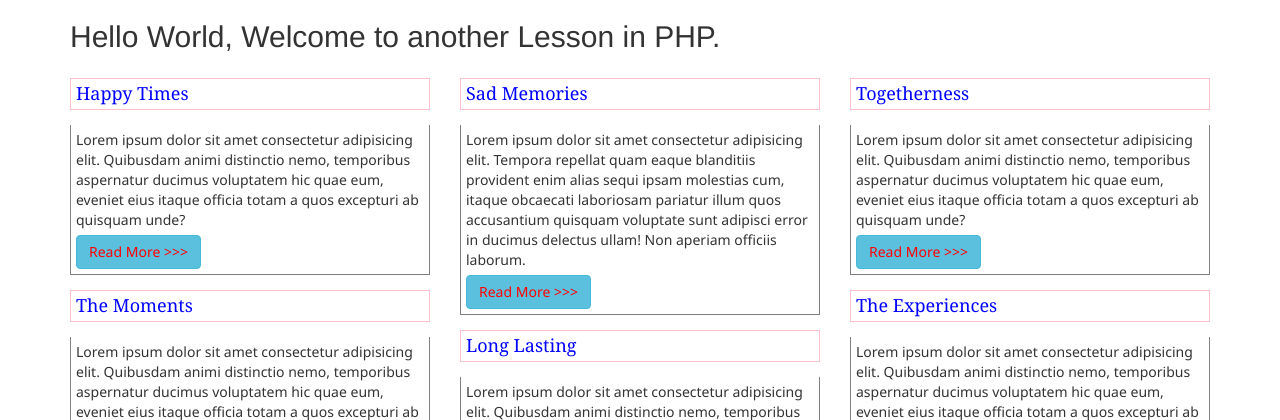
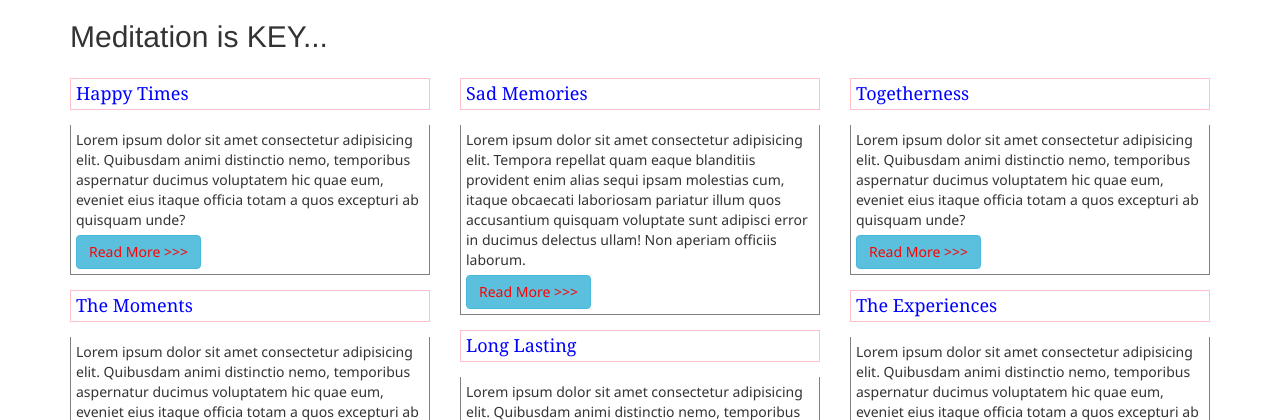
Before and after one commit to UtonSenior/awp_module1, a PHP site: page / in a window 1280 px wide. Shown: the top 420 px of the page. Run offline with PHP 8.4, Linux system fonts and the light colour scheme; some libraries are stand-ins or nearby versions.

Commit message:
New update

```diff
--- a/index.php
+++ b/index.php
@@ -45,7 +45,7 @@
 
         <h2>
             <?php
-                echo 'Hello World, Welcome to another Lesson in PHP.';
+                echo 'Meditation is KEY...';
             ?>
         </h2>
 
```
